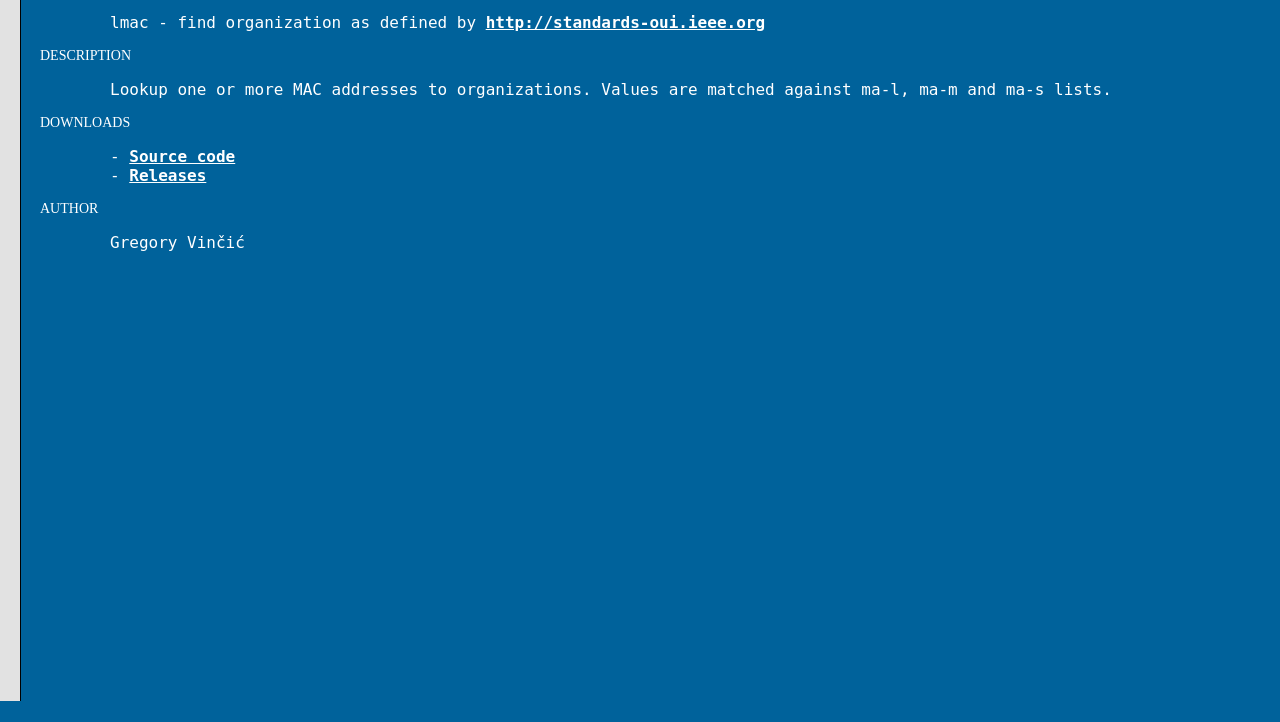
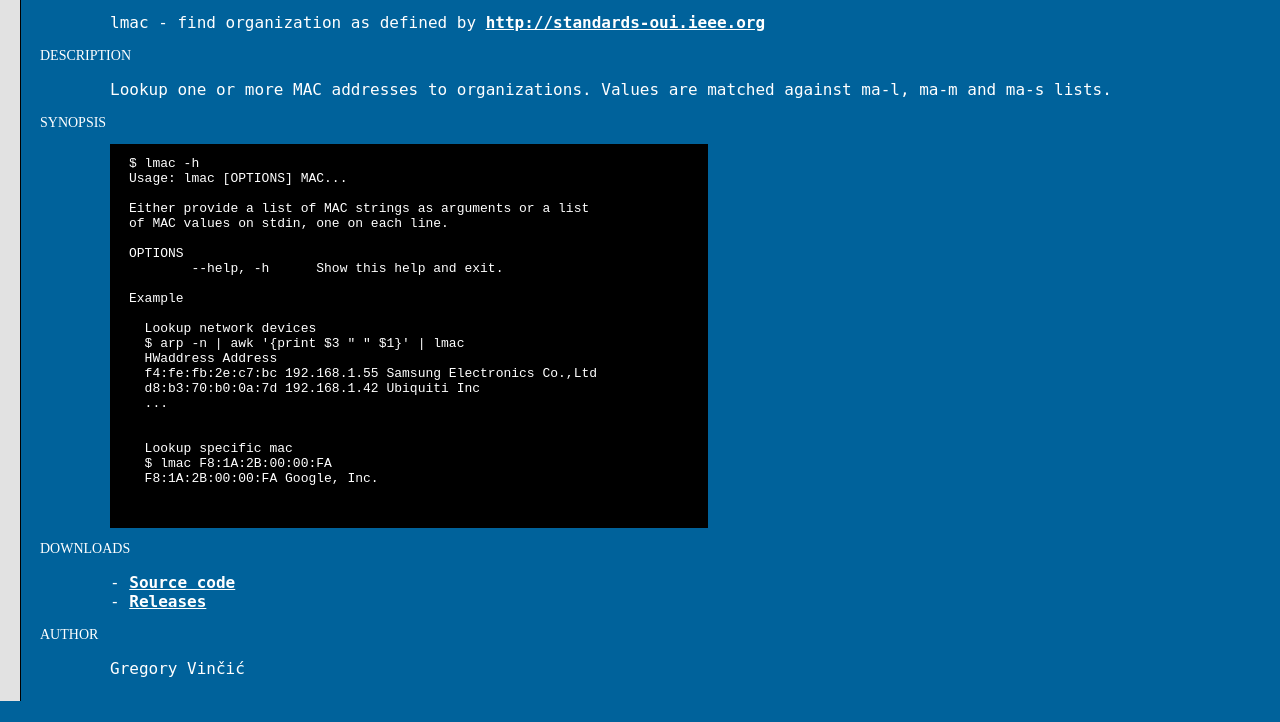
Before and after one commit to gregoryv/lmac, a plain HTML site: page docs/index.html in a window 1280 px wide. Shown: the part 99-821 px from the top of the page. Drawn offline with Linux system fonts and the light colour scheme.

Commit message:
Add synopsis to docs

```diff
--- a/docs/index.html
+++ b/docs/index.html
@@ -13,7 +13,9 @@
 a { font-weight: bold; color: #ffffff; }
 p { padding-left: 70px; font-family: mono; }
 h2 { font-weight: normal; font-size: 14px; }
-
+pre { margin-left: 70px; background-color: black; padding: 12px 19px;
+    max-width: 560px;
+}
 </style>
 
 <div id="leftbar">&nbsp;</div>
@@ -33,6 +35,35 @@
 Values are matched against ma-l, ma-m and ma-s lists.
 </p>
 
+<h2>SYNOPSIS</h2>
+
+<pre>
+$ lmac -h
+Usage: lmac [OPTIONS] MAC...
+
+Either provide a list of MAC strings as arguments or a list
+of MAC values on stdin, one on each line.
+
+OPTIONS
+        --help, -h      Show this help and exit.
+
+Example
+
+  Lookup network devices
+  $ arp -n | awk '{print $3 " " $1}' | lmac
+  HWaddress Address
+  f4:fe:fb:2e:c7:bc 192.168.1.55 Samsung Electronics Co.,Ltd
+  d8:b3:70:b0:0a:7d 192.168.1.42 Ubiquiti Inc
+  ...
+
+
+  Lookup specific mac
+  $ lmac F8:1A:2B:00:00:FA
+  F8:1A:2B:00:00:FA Google, Inc.
+
+
+</pre>
+
 <h2>DOWNLOADS</h2>
 
 <p>
@@ -40,6 +71,8 @@
 - <a href="https://github.com/gregoryv/lmac">Releases</a>
 </p>
 
+
+
 <h2>AUTHOR</h2>
 
 <p>
```
